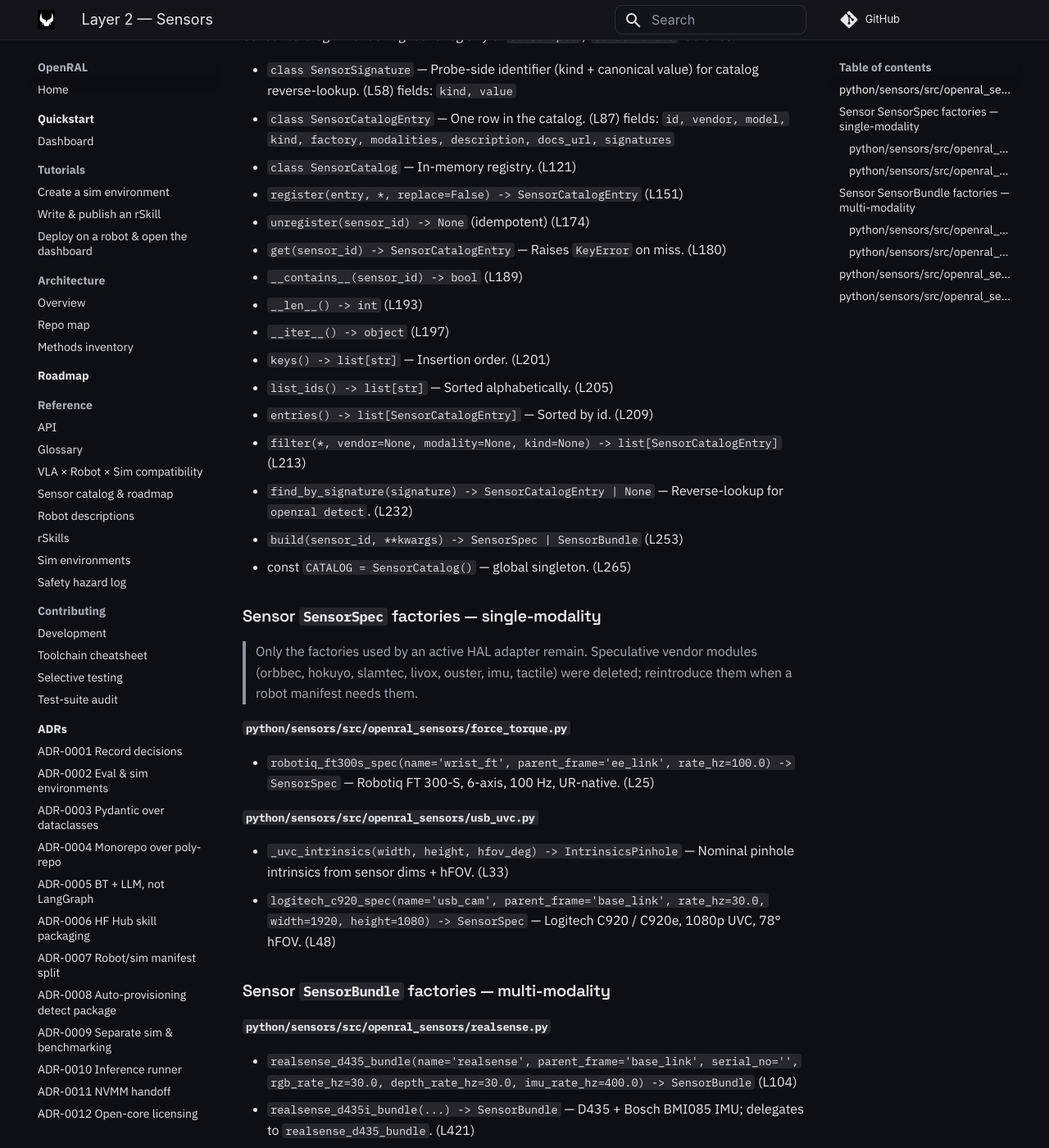
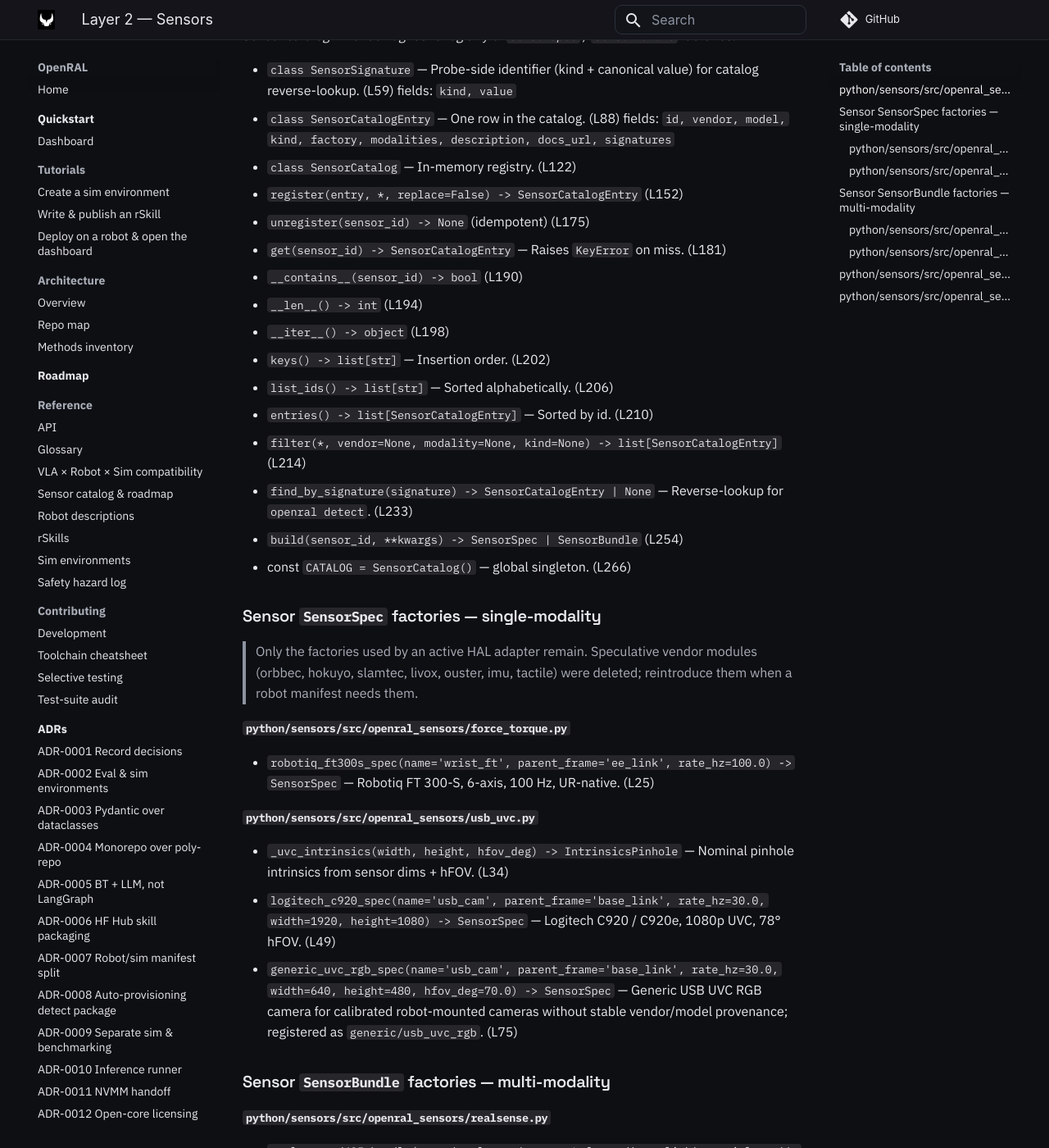
Before and after one commit to OpenRAL/openral, an MkDocs documentation site: the page built from docs/methods/02-sensors.md, in a window 1280 px wide and 1400 px high, scrolled down 279 px. Shown: the whole window at 82% size. Built offline with MkDocs 1.6.1 and Material for MkDocs 9.7.7, drawn with Linux system fonts in a browser that asks for light colours; comment, search, counter and statistics services are not loaded.

Commit message:
feat(sensors): record robot sensor catalog provenance
Add SensorSpec.catalog_id as explicit provenance for catalog-backed physical sensors while keeping manifests fully materialized.

Register a generic USB UVC RGB catalog entry and annotate SO-100/SO-101 robot camera specs with catalog IDs.

Co-authored-by: Copilot <223556219+Copilot@users.noreply.github.com>
Signed-off-by: Adrian Llopart <adrianllopart@gmail.com>

```diff
--- a/docs/methods/02-sensors.md
+++ b/docs/methods/02-sensors.md
@@ -5,24 +5,24 @@
 ### `python/sensors/src/openral_sensors/catalog.py`
 _Sensor catalog — vendor-agnostic registry of `SensorSpec` / `SensorBundle` factories._
 
-- `class SensorSignature` — Probe-side identifier (kind + canonical value) for catalog reverse-lookup. (L58)
+- `class SensorSignature` — Probe-side identifier (kind + canonical value) for catalog reverse-lookup. (L59)
   fields: `kind, value`
-- `class SensorCatalogEntry` — One row in the catalog. (L87)
+- `class SensorCatalogEntry` — One row in the catalog. (L88)
   fields: `id, vendor, model, kind, factory, modalities, description, docs_url, signatures`
-- `class SensorCatalog` — In-memory registry. (L121)
-  - `register(entry, *, replace=False) -> SensorCatalogEntry` (L151)
-  - `unregister(sensor_id) -> None` (idempotent) (L174)
-  - `get(sensor_id) -> SensorCatalogEntry` — Raises `KeyError` on miss. (L180)
-  - `__contains__(sensor_id) -> bool` (L189)
-  - `__len__() -> int` (L193)
-  - `__iter__() -> object` (L197)
-  - `keys() -> list[str]` — Insertion order. (L201)
-  - `list_ids() -> list[str]` — Sorted alphabetically. (L205)
-  - `entries() -> list[SensorCatalogEntry]` — Sorted by id. (L209)
-  - `filter(*, vendor=None, modality=None, kind=None) -> list[SensorCatalogEntry]` (L213)
-  - `find_by_signature(signature) -> SensorCatalogEntry | None` — Reverse-lookup for `openral detect`. (L232)
-  - `build(sensor_id, **kwargs) -> SensorSpec | SensorBundle` (L253)
-- const `CATALOG = SensorCatalog()` — global singleton. (L265)
+- `class SensorCatalog` — In-memory registry. (L122)
+  - `register(entry, *, replace=False) -> SensorCatalogEntry` (L152)
+  - `unregister(sensor_id) -> None` (idempotent) (L175)
+  - `get(sensor_id) -> SensorCatalogEntry` — Raises `KeyError` on miss. (L181)
+  - `__contains__(sensor_id) -> bool` (L190)
+  - `__len__() -> int` (L194)
+  - `__iter__() -> object` (L198)
+  - `keys() -> list[str]` — Insertion order. (L202)
+  - `list_ids() -> list[str]` — Sorted alphabetically. (L206)
+  - `entries() -> list[SensorCatalogEntry]` — Sorted by id. (L210)
+  - `filter(*, vendor=None, modality=None, kind=None) -> list[SensorCatalogEntry]` (L214)
+  - `find_by_signature(signature) -> SensorCatalogEntry | None` — Reverse-lookup for `openral detect`. (L233)
+  - `build(sensor_id, **kwargs) -> SensorSpec | SensorBundle` (L254)
+- const `CATALOG = SensorCatalog()` — global singleton. (L266)
 
 ### Sensor `SensorSpec` factories — single-modality
 
@@ -34,8 +34,9 @@ _Sensor catalog — vendor-agnostic registry of `SensorSpec` / `SensorBundle` fa
 - `robotiq_ft300s_spec(name='wrist_ft', parent_frame='ee_link', rate_hz=100.0) -> SensorSpec` — Robotiq FT 300-S, 6-axis, 100 Hz, UR-native. (L25)
 
 #### `python/sensors/src/openral_sensors/usb_uvc.py`
-- `_uvc_intrinsics(width, height, hfov_deg) -> IntrinsicsPinhole` — Nominal pinhole intrinsics from sensor dims + hFOV. (L33)
-- `logitech_c920_spec(name='usb_cam', parent_frame='base_link', rate_hz=30.0, width=1920, height=1080) -> SensorSpec` — Logitech C920 / C920e, 1080p UVC, 78° hFOV. (L48)
+- `_uvc_intrinsics(width, height, hfov_deg) -> IntrinsicsPinhole` — Nominal pinhole intrinsics from sensor dims + hFOV. (L34)
+- `logitech_c920_spec(name='usb_cam', parent_frame='base_link', rate_hz=30.0, width=1920, height=1080) -> SensorSpec` — Logitech C920 / C920e, 1080p UVC, 78° hFOV. (L49)
+- `generic_uvc_rgb_spec(name='usb_cam', parent_frame='base_link', rate_hz=30.0, width=640, height=480, hfov_deg=70.0) -> SensorSpec` — Generic USB UVC RGB camera for calibrated robot-mounted cameras without stable vendor/model provenance; registered as `generic/usb_uvc_rgb`. (L75)
 
 ### Sensor `SensorBundle` factories — multi-modality
 
```
Also changed, not shown: docs/adr/0068-robot-sensor-catalog-provenance.md (added, +66 -0 lines), docs/methods/00-core-schemas.md (+25 -25 lines), docs/reference/schemas/SensorBundle.json (+15 -1 lines), docs/reference/schemas/SensorSpec.json (+15 -1 lines), docs/reference/sensors_landscape.md (+18 -12 lines), docs/reference/schemas/RobotDescription.json, docs/reference/schemas/all.json, 9 other files.
